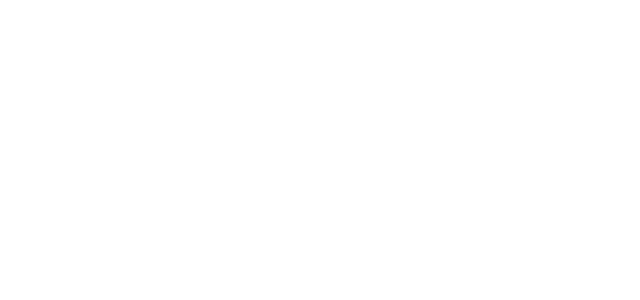
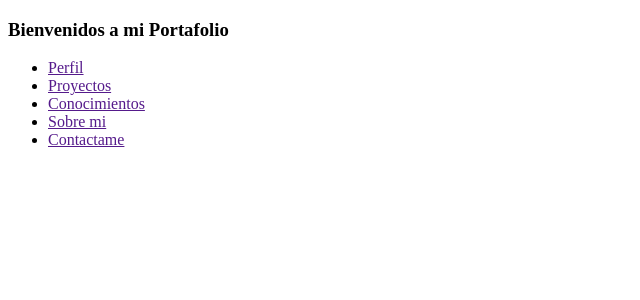
Before and after one commit to ianPortela/WebPortfolio, a React (Vite) app: page / in a window 1280 px wide. Shown: the top 300 px of the page, without its empty margins (0-640 px from the left). Built offline with nearby package versions, Linux system fonts and the light colour scheme.

Commit message:
feat: creating the navigation bar

```diff
--- a/src/components/Header.tsx
+++ b/src/components/Header.tsx
@@ -1,8 +1,13 @@
+import Greeting from "./HeaderComponents/Greeting"
+import NavBar from "./HeaderComponents/NavBar"
+
 function Header() {
 
     return (
-        <>
-        </>
+        <div>
+            <Greeting/>
+            <NavBar/>
+        </div>
     )
 }
 
--- /dev/null
+++ b/src/components/HeaderComponents/Greeting.tsx
@@ -0,0 +1,5 @@
+function Greeting() {
+    return <h3>Bienvenidos a mi Portafolio</h3>
+}
+
+export default Greeting
--- /dev/null
+++ b/src/components/HeaderComponents/LinkToSection.tsx
@@ -0,0 +1,5 @@
+function LinkToSection({idSection, text}: {idSection:string, text: string}) {
+    return <a href={idSection}>{text}</a>
+}
+
+export default LinkToSection
--- /dev/null
+++ b/src/components/HeaderComponents/NavBar.tsx
@@ -0,0 +1,17 @@
+import LinkToSection from "./LinkToSection"
+
+function NavBar() {
+    return (
+        <nav>
+            <ul>
+                <li><LinkToSection idSection="" text="Perfil"/></li>
+                <li><LinkToSection idSection="" text="Proyectos"/></li>
+                <li><LinkToSection idSection="" text="Conocimientos"/></li>
+                <li><LinkToSection idSection="" text="Sobre mi"/></li>
+                <li><LinkToSection idSection="" text="Contactame"/></li>
+            </ul>
+        </nav>
+    )
+}
+
+export default NavBar
```
